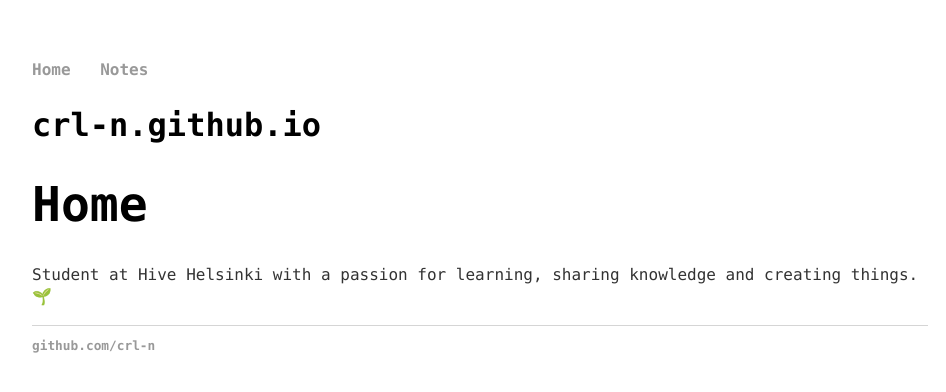
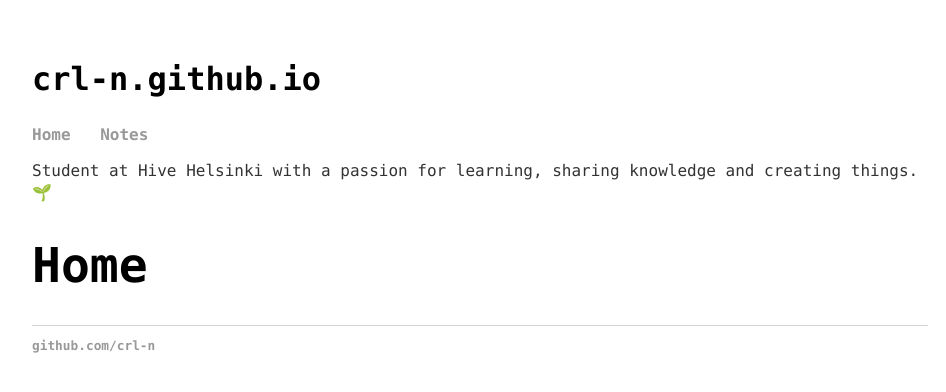
Before and after one commit to crl-n/crl-n.github.io, a Jekyll site: the page index.html, which Jekyll copies as it is, in a window 1280 px wide. Shown: the top 392 px of the page, without its empty margins (160-1106 px from the left). Built offline with Jekyll 4.4.1, drawn with Linux system fonts in a browser that asks for light colours.

Commit message:
Update index.html

```diff
--- a/index.html
+++ b/index.html
@@ -6,19 +6,24 @@
 		<link rel="stylesheet" type="text/css" href="/css/main.css">
 	</head>
 	<body>
-		<nav>
-    		<ul>
-        		<li><a href="/">Home</a></li>
-	        	<li><a href="/notes">Notes</a></li>
-    		</ul>
-		</nav>
+
 		<div class="container">
     		<div class="blurb">
-        		<h2>crl-n.github.io</h2>
-			<h1>Home</h1>
+			<div class="child">
+				<h2>crl-n.github.io</h2>
+			</div>
+			<div class="child">
+				<nav>
+					<ul>
+						<li><a href="/">Home</a></li>
+						<li><a href="/notes">Notes</a></li>
+					</ul>
+				</nav>
+			</div>
 			<p>Student at Hive Helsinki with a passion for learning, sharing knowledge and creating things. 🌱</p>
     		</div><!-- /.blurb -->
 		</div><!-- /.container -->
+		<h1>Home</h1>
 		<footer>
     		<ul>
         		<li><a href="https://github.com/crl-n">github.com/crl-n</a></li>
```
